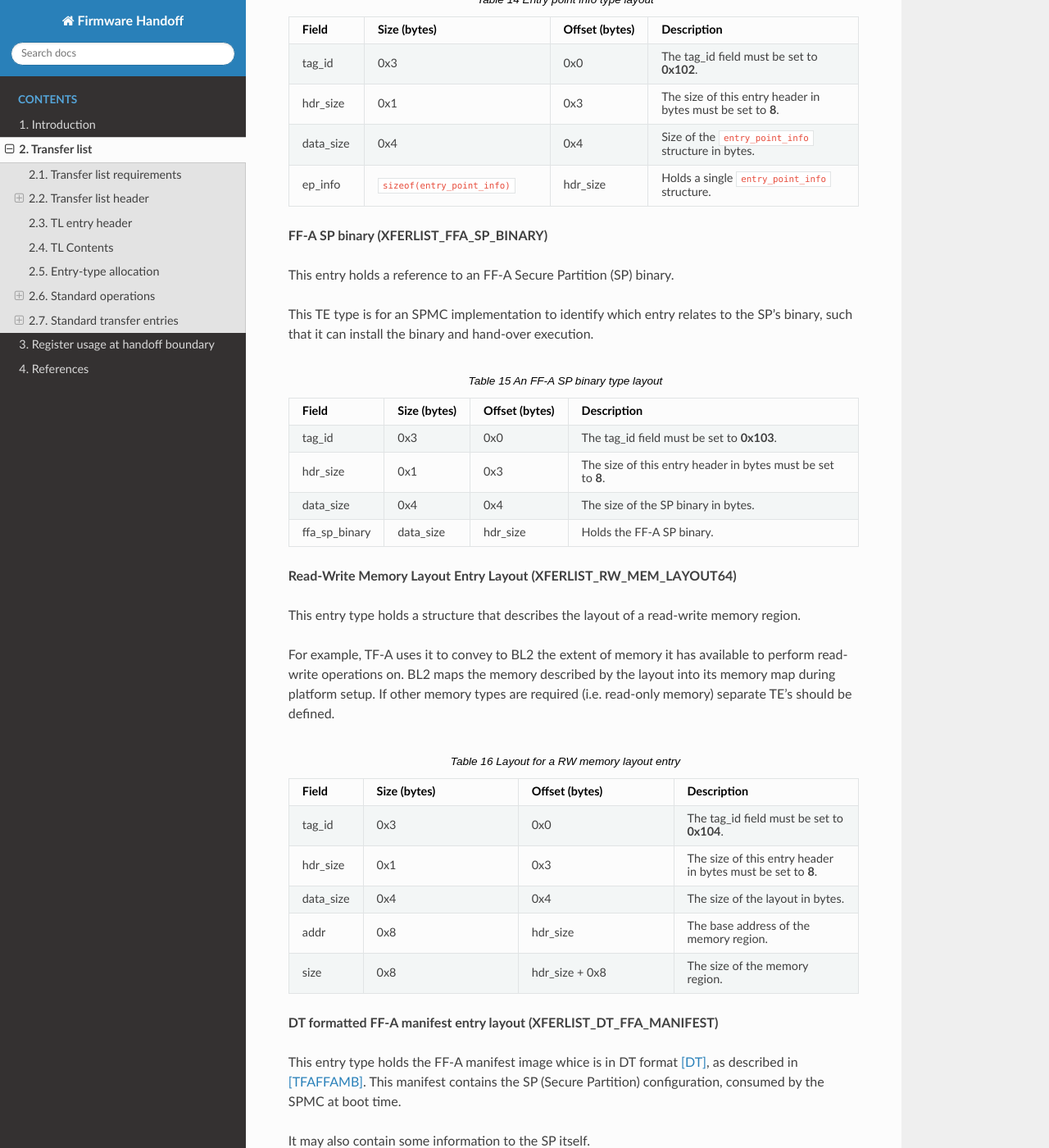
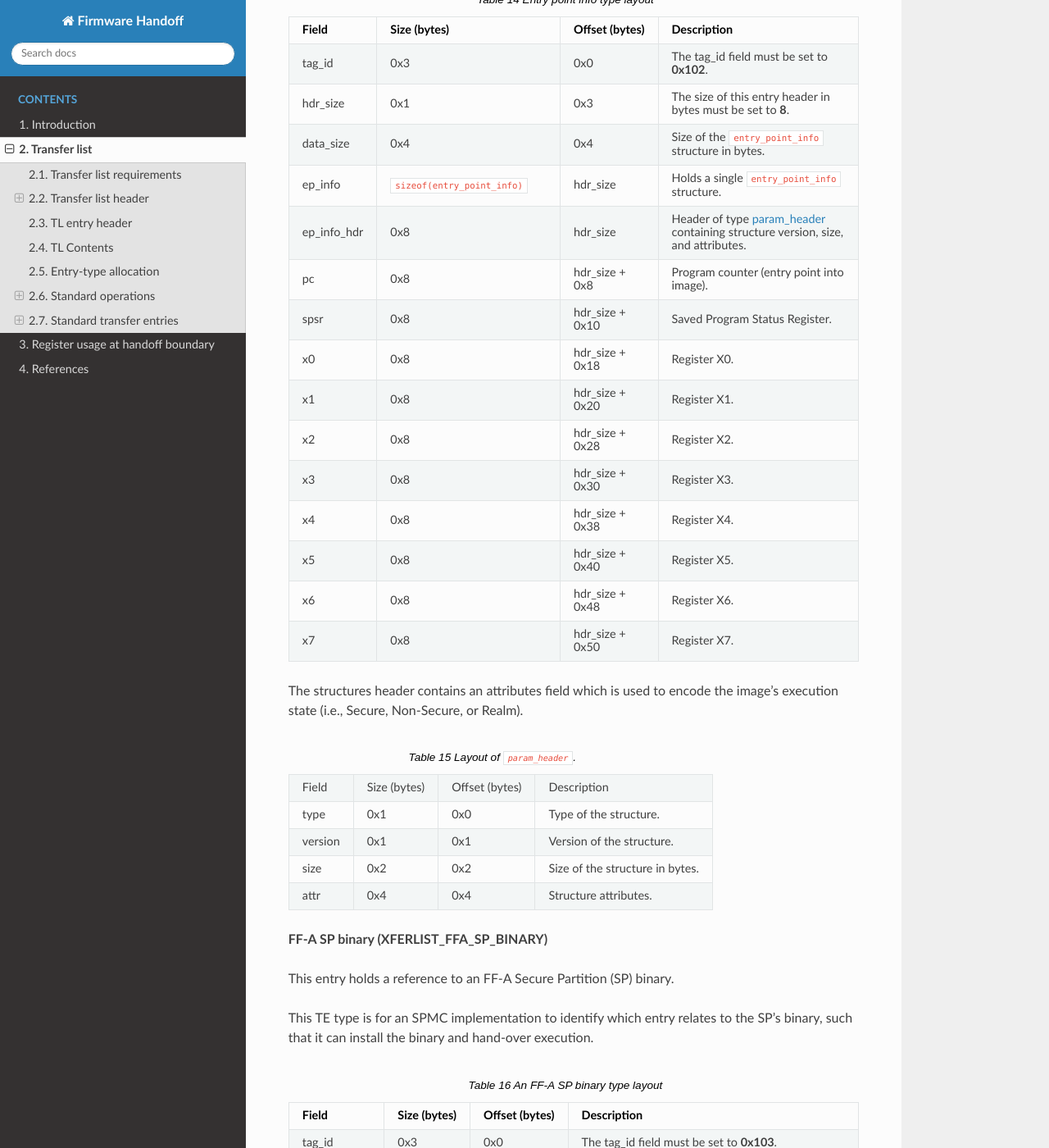
Before and after one commit to FirmwareHandoff/firmware_handoff, a Sphinx documentation site: the page built from source/transfer_list.rst, in a window 1280 px wide and 1400 px high, scrolled down 14180 px. Shown: the whole window at 82% size. Built offline with Sphinx 7.4.7 and the Read the Docs theme 3.1.0, drawn with Linux system fonts in a browser that asks for light colours; formulas are drawn with MathJax 3; some of the changed text lies outside the part shown.

Commit message:
Add 64-bit ep-info fields
Signed-off-by: Harrison Mutai <harrison.mutai@arm.com>

```diff
--- a/source/transfer_list.rst
+++ b/source/transfer_list.rst
@@ -973,6 +973,93 @@ software running in Secure, Non-Secure, or Realm modes.
      - hdr_size
      - Holds a single `entry_point_info` structure.
 
+   * - ep_info_hdr
+     - 0x8
+     - hdr_size
+     - Header of type :ref:`param_header<tab_param_header>` containing structure
+       version, size, and attributes.
+
+   * - pc
+     - 0x8
+     - hdr_size + 0x8
+     - Program counter (entry point into image).
+
+   * - spsr
+     - 0x8
+     - hdr_size + 0x10
+     - Saved Program Status Register.
+
+   * - x0
+     - 0x8
+     - hdr_size + 0x18
+     - Register X0.
+
+   * - x1
+     - 0x8
+     - hdr_size + 0x20
+     - Register X1.
+
+   * - x2
+     - 0x8
+     - hdr_size + 0x28
+     - Register X2.
+
+   * - x3
+     - 0x8
+     - hdr_size + 0x30
+     - Register X3.
+
+   * - x4
+     - 0x8
+     - hdr_size + 0x38
+     - Register X4.
+
+   * - x5
+     - 0x8
+     - hdr_size + 0x40
+     - Register X5.
+
+   * - x6
+     - 0x8
+     - hdr_size + 0x48
+     - Register X6.
+
+   * - x7
+     - 0x8
+     - hdr_size + 0x50
+     - Register X7.
+
+The structures header contains an attributes field which is used to encode the image's
+execution state (i.e., Secure, Non-Secure, or Realm).
+
+.. _tab_param_header:
+.. list-table::  Layout of ``param_header``.
+
+   * - Field
+     - Size (bytes)
+     - Offset (bytes)
+     - Description
+
+   * - type
+     - 0x1
+     - 0x0
+     - Type of the structure.
+
+   * - version
+     - 0x1
+     - 0x1
+     - Version of the structure.
+
+   * - size
+     - 0x2
+     - 0x2
+     - Size of the structure in bytes.
+
+   * - attr
+     - 0x4
+     - 0x4
+     - Structure attributes.
+
 **FF-A SP binary (XFERLIST_FFA_SP_BINARY)**
 
 This entry holds a reference to an FF-A Secure Partition (SP) binary.
@@ -1210,34 +1297,7 @@ subsequent images. It's usage is identical to the 64-bit form represented by
      - hdr_size + 0x1c
      - Register R2.
 
-The structures header contains an attributes field which is used to encode the image's
-execution state (i.e., Secure, Non-Secure, or Realm).
-
-.. _tab_param_header:
-.. list-table::  Layout of ``param_header``.
-
-   * - Field
-     - Size (bytes)
-     - Offset (bytes)
-     - Description
-
-   * - type
-     - 0x1
-     - 0x0
-     - Type of the structure.
-
-   * - version
-     - 0x1
-     - 0x1
-     - Version of the structure.
-
-   * - size
-     - 0x2
-     - 0x2
-     - Size of the structure in bytes.
-
-   * - attr
-     - 0x4
+   * - r3
      - 0x4
      - hdr_size + 0x20
      - Register R3.
```
